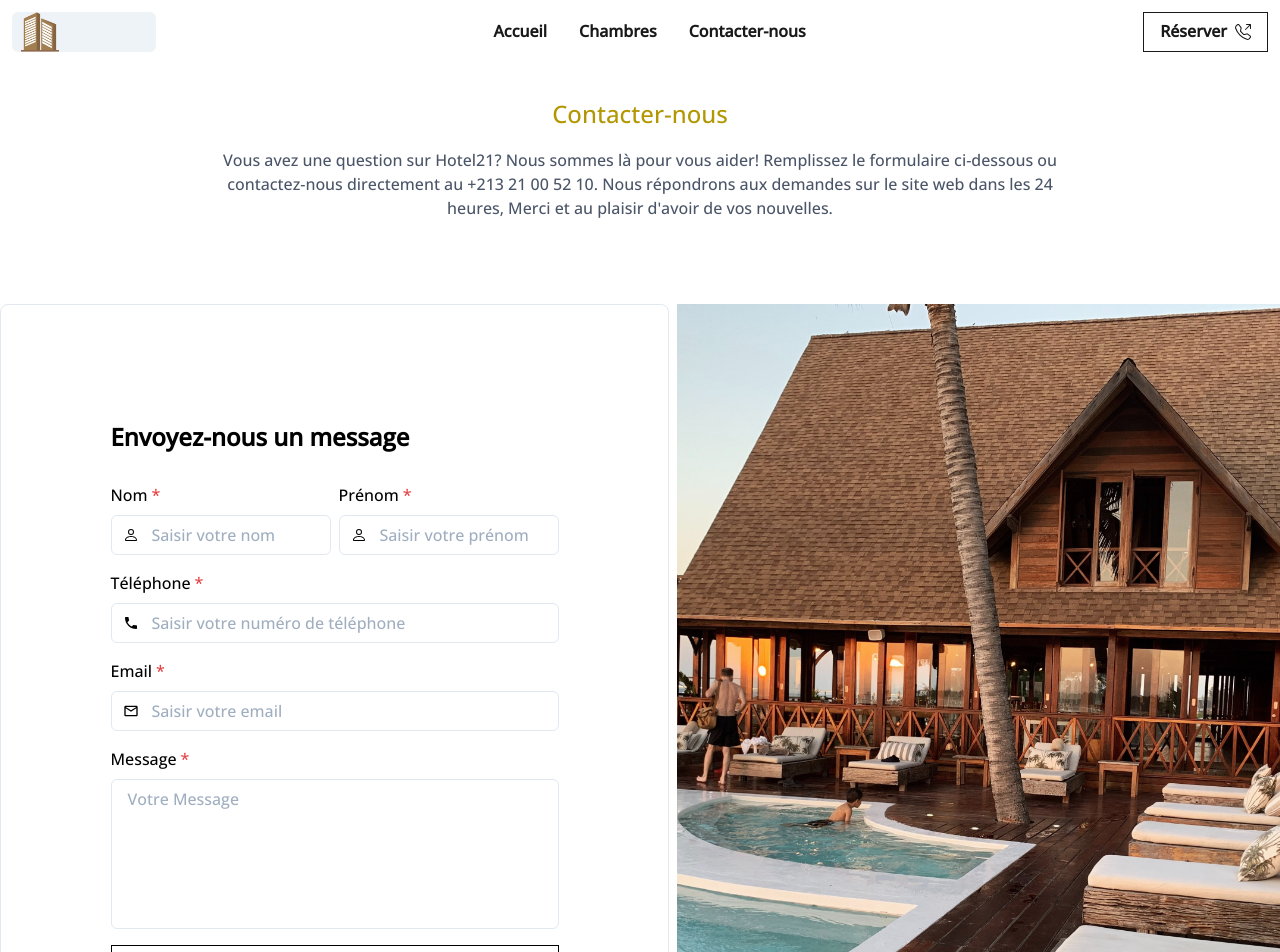
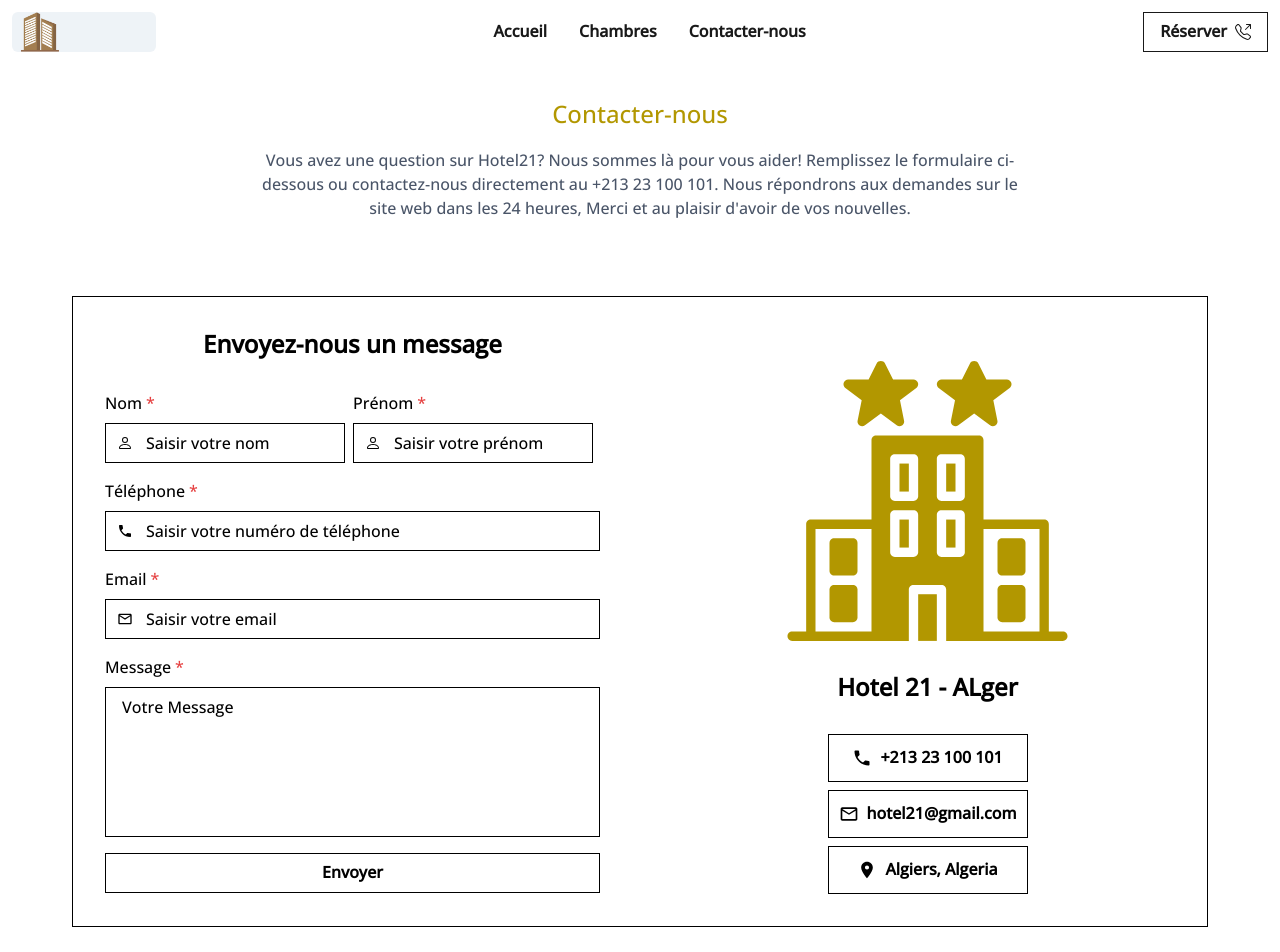
Before and after one commit to nemo256/hotel, a Next.js app: page /contacter-nous in a window 1280 px wide. Shown: the top 952 px of the page. Built offline with nearby package versions, Linux system fonts and the light colour scheme.

Commit message:
Updated contact us page with (uses existing components now)!

```diff
--- a/src/components/OutlineButton.js
+++ b/src/components/OutlineButton.js
@@ -10,18 +10,24 @@ export default function OutlineButton({ children, ...props }) {
       borderRadius={0}
       fontWeight='bold'
       transition='all 0.2s cubic-bezier(.08,.52,.52,1)'
+      h={props.h ? props.h : null}
+      w={props.h ? props.w : null}
       px={props.px ? props.px : null}
       py={props.py ? props.py : null}
       mx={props.mx ? props.mx : null}
+      size={props.size ? props.size : null}
       color={props.color ? props.color : null}
       position={props.position ? props.position : null}
+      alignItems={props.alignItems ? props.alignItems : null}
       zIndex={props.zIndex ? props.zIndex : null}
       opacity={props.opacity ? props.opacity : null}
       display={props.display ? props.display : 'flex'}
       rightIcon={props.rightIcon ? props.rightIcon : null}
-      onClick={props.onClick ? props.onClick : null}
+      leftIcon={props.leftIcon ? props.leftIcon : null}
+      // onClick={props.onClick ? props.onClick : null}
       _hover={{
-        bg: 'primary',
+        border: '1px',
+        borderColor: 'primary',
         textColor: 'black',
         fontWeight: 'extrabold'
       }}
--- a/src/components/contacter-nous/Card.js
+++ b/src/components/contacter-nous/Card.js
@@ -1,21 +1,24 @@
 import {
-  Stack,
+  Box,
+  Button,
+  Center,
+  Divider,
   Flex,
+  FormControl,
+  FormLabel,
   Heading,
   HStack,
-  Box,
-  FormControl,
-  FormLabel,
   Input,
-  Button,
   Image,
   Icon,
+  Text,
   Textarea,
   InputGroup,
-  InputLeftElement
+  InputLeftElement,
+  Stack
 } from '@chakra-ui/react'
-import { BsPerson } from 'react-icons/bs'
-import { MdOutlineEmail, MdPhone } from 'react-icons/md'
+import { BsPerson, BsFillBriefcaseFill } from 'react-icons/bs'
+import { MdOutlineEmail, MdPhone, MdLocationOn } from 'react-icons/md'
 
 // Custom Header component
 import Header from '../../components/Header'
@@ -31,52 +34,118 @@ export default function Card() {
       >
         {{
            title: 'Contacter-nous',
-           content: 'Vous avez une question sur Hotel21? Nous sommes là pour vous aider! Remplissez le formulaire ci-dessous ou contactez-nous directement au +213 21 00 52 10. Nous répondrons aux demandes sur le site web dans les 24 heures, Merci et au plaisir d\'avoir de vos nouvelles.'
+           content: 'Vous avez une question sur Hotel21? Nous sommes là pour vous aider! Remplissez le formulaire ci-dessous ou contactez-nous directement au +213 23 100 101. Nous répondrons aux demandes sur le site web dans les 24 heures, Merci et au plaisir d\'avoir de vos nouvelles.'
         }}
       </Header>
-      <Stack minH='100vh' direction={['column-reverse', 'row']}>
+      <Stack
+        mt={[12, 10, 8, 0, 0, 0]}
+        mx={[2, 4, 4, 4, 4, 4]}
+        direction={['column-reverse', 'column-reverse', 'row', 'row', 'row', 'row']}
+        border='1px'
+        borderRadius='none'
+      >
         <Flex
           p={8}
           flex={1}
           align='center'
           justify='center'
-          borderWidth='1px'
-          borderRadius='lg'
         >
-          <Stack spacing={4} w='full' maxW='md'>
-            <Heading fontSize='2xl' mb={4}>Envoyez-nous un message</Heading>
+          <Stack spacing={4} w='full'>
+            <Heading align='center' fontSize='2xl' mb={4}>
+              Envoyez-nous un message
+            </Heading>
             <HStack>
                 <Box>
                   <FormControl id='firstName' isRequired>
                     <FormLabel>Nom</FormLabel>
-                    <InputGroup>
+                    <InputGroup border='0.5px'>
                       <InputLeftElement children=<BsPerson /> />
-                      <Input type='text' placeholder='Saisir votre nom' />
+                      <Input
+                        type='text'
+                        placeholder='Saisir votre nom'
+                        borderRadius='none'
+                        _placeholder={{
+                          color: 'black',
+                          fontWeight: 'normal'
+                        }}
+                        _hover={{
+                          borderColor: 'primary'
+                        }}
+                        _focus={{
+                          border: '1px',
+                          borderColor: 'primary',
+                        }}
+                      />
                     </InputGroup>
                   </FormControl>
                 </Box>
                 <Box>
                   <FormControl id='lastName' isRequired >
                     <FormLabel>Prénom</FormLabel>
-                    <InputGroup>
+                    <InputGroup border='0.5px'>
                       <InputLeftElement children=<BsPerson /> />
-                      <Input type='text' placeholder='Saisir votre prénom' />
+                      <Input
+                        type='text'
+                        placeholder='Saisir votre prénom'
+                        borderRadius='none'
+                        _placeholder={{
+                          color: 'black',
+                          fontWeight: 'normal'
+                        }}
+                        _hover={{
+                          borderColor: 'primary'
+                        }}
+                        _focus={{
+                          border: '1px',
+                          borderColor: 'primary',
+                        }}
+                      />
                     </InputGroup>
                   </FormControl>
                 </Box>
               </HStack>
             <FormControl id='telephone' isRequired>
               <FormLabel>Téléphone</FormLabel>
-              <InputGroup>
+              <InputGroup border='0.5px'>
                 <InputLeftElement children=<MdPhone /> />
-                <Input type='telephone'  placeholder='Saisir votre numéro de téléphone' />
+                <Input
+                  type='telephone'
+                  placeholder='Saisir votre numéro de téléphone'
+                  borderRadius='none'
+                  _placeholder={{
+                    color: 'black',
+                    fontWeight: 'normal'
+                  }}
+                  _hover={{
+                    borderColor: 'primary'
+                  }}
+                  _focus={{
+                    border: '1px',
+                    borderColor: 'primary',
+                  }}
+                />
               </InputGroup>
             </FormControl>
             <FormControl id='email' isRequired>
               <FormLabel>Email</FormLabel>
-              <InputGroup>
+              <InputGroup border='0.5px'>
                 <InputLeftElement children=<MdOutlineEmail /> />
-                <Input type='email' placeholder='Saisir votre email'/>
+                <Input
+                  type='email'
+                  placeholder='Saisir votre email'
+                  borderRadius='none'
+                  _placeholder={{
+                    color: 'black',
+                    fontWeight: 'normal'
+                  }}
+                  _hover={{
+                    borderColor: 'primary'
+                  }}
+                  _focus={{
+                    border: '1px',
+                    borderColor: 'primary',
+                  }}
+                />
               </InputGroup>
             </FormControl>
             <FormControl isRequired>
@@ -86,6 +155,20 @@ export default function Card() {
                 placeholder='Votre Message'
                 rows={6}
                 resize='none'
+                borderWidth='0.5px'
+                borderColor='black'
+                borderRadius='none'
+                _placeholder={{
+                  color: 'black',
+                  fontWeight: 'normal'
+                }}
+                _hover={{
+                  borderColor: 'primary'
+                }}
+                _focus={{
+                  border: '1px',
+                  borderColor: 'primary',
+                }}
               />
             </FormControl>
             <OutlineButton>
@@ -93,12 +176,125 @@ export default function Card() {
             </OutlineButton>
           </Stack>
         </Flex>
-        <Flex flex={1}>
-          <Image
-            alt='Room Image'
-            objectFit='cover'
-            src='./defaultBcg.jpg'
-          />
+        <Divider orientation={['horizontal', 'horizontal', 'vertical', 'vertical', 'vertical', 'vertical']} />
+        <Flex
+          p={8}
+          flex={1}
+          justify='center'
+          justifyContent='center'
+        >
+          <Stack spacing={4} w='full' mt={[6, 8]}>
+            <Flex h={280} justifyContent='center'>
+              <svg
+                x='0px'
+                y='0px'
+                viewBox='0 0 511.998 511.998'
+                fill='#b29700'
+              >
+                <path d='M238.501,39.78c-1.169-3.482-4.42-5.837-8.098-5.837h-37.394L178.306,4.528c-2.893-5.786-12.382-5.786-15.275,0
+                    l-14.702,29.414h-37.393c-3.678,0-6.938,2.355-8.098,5.837c-1.161,3.482,0.043,7.322,2.978,9.523l29.832,22.374l-7.475,37.393
+                    c-0.7,3.465,0.819,6.997,3.806,8.892c2.987,1.894,6.835,1.741,9.66-0.375l29.03-21.666l29.03,21.666
+                    c1.51,1.126,3.302,1.69,5.103,1.69c1.579,0,3.166-0.435,4.557-1.314c2.987-1.894,4.506-5.427,3.806-8.892l-7.475-37.393
+                    l29.833-22.374C238.458,47.101,239.662,43.261,238.501,39.78z'/>
+                <path d='M409.168,39.78c-1.169-3.482-4.42-5.837-8.098-5.837h-37.393L348.973,4.528c-2.893-5.786-12.382-5.786-15.275,0
+                    l-14.703,29.414h-37.393c-3.678,0-6.938,2.355-8.098,5.837c-1.161,3.482,0.043,7.322,2.978,9.523l29.833,22.374l-7.475,37.393
+                    c-0.7,3.465,0.819,6.997,3.806,8.892c2.987,1.894,6.835,1.741,9.66-0.375l29.03-21.666l29.03,21.666
+                    c1.51,1.126,3.302,1.69,5.103,1.69c1.579,0,3.166-0.435,4.557-1.314c2.987-1.894,4.506-5.427,3.806-8.892l-7.475-37.393
+                    l29.833-22.374C409.125,47.101,410.329,43.261,409.168,39.78z'/>
+                <path d='M119.469,324.076H85.336c-4.71,0-8.533,3.814-8.533,8.533v51.2c0,4.719,3.823,8.533,8.533,8.533h34.133
+                    c4.71,0,8.533-3.814,8.533-8.533v-51.2C128.002,327.891,124.179,324.076,119.469,324.076z'/>
+                <path d='M119.469,409.41H85.336c-4.71,0-8.533,3.814-8.533,8.533v51.2c0,4.719,3.823,8.533,8.533,8.533h34.133
+                    c4.71,0,8.533-3.814,8.533-8.533v-51.2C128.002,413.224,124.179,409.41,119.469,409.41z'/>
+                <path d='M426.669,324.076h-34.133c-4.71,0-8.533,3.814-8.533,8.533v51.2c0,4.719,3.823,8.533,8.533,8.533h34.133
+                    c4.71,0,8.533-3.814,8.533-8.533v-51.2C435.202,327.891,431.38,324.076,426.669,324.076z'/>
+                <path d='M426.669,409.41h-34.133c-4.71,0-8.533,3.814-8.533,8.533v51.2c0,4.719,3.823,8.533,8.533,8.533h34.133
+                    c4.71,0,8.533-3.814,8.533-8.533v-51.2C435.202,413.224,431.38,409.41,426.669,409.41z'/>
+                <path d='M503.466,494.743h-25.6V298.476c0-4.719-3.814-8.533-8.533-8.533H358.399V144.876c0-4.719-3.814-8.533-8.533-8.533
+                    H162.132c-4.71,0-8.533,3.814-8.533,8.533v145.067H42.666c-4.71,0-8.533,3.814-8.533,8.533v196.267h-25.6
+                    c-4.71,0-8.533,3.814-8.533,8.533s3.823,8.533,8.533,8.533h34.133h119.467h59.733v-93.867c0-4.719,3.823-8.533,8.533-8.533h51.2
+                    c4.719,0,8.533,3.814,8.533,8.533v93.867h59.733h119.467h34.133c4.719,0,8.533-3.814,8.533-8.533
+                    C511.999,498.557,508.185,494.743,503.466,494.743z M153.599,494.743h-102.4V307.01h102.4V494.743z M238.932,349.676
+                    c0,4.719-3.814,8.533-8.533,8.533h-34.133c-4.71,0-8.533-3.814-8.533-8.533v-68.267c0-4.719,3.823-8.533,8.533-8.533h34.133
+                    c4.719,0,8.533,3.814,8.533,8.533V349.676z M238.932,247.276c0,4.719-3.814,8.533-8.533,8.533h-34.133
+                    c-4.71,0-8.533-3.814-8.533-8.533v-68.267c0-4.719,3.823-8.533,8.533-8.533h34.133c4.719,0,8.533,3.814,8.533,8.533V247.276z
+                     M315.733,358.209h-34.134c-4.71,0-8.533-3.814-8.533-8.533v-68.267c0-4.719,3.823-8.533,8.533-8.533h34.133
+                    c4.719,0,8.533,3.814,8.533,8.533v68.267h0.001C324.266,354.395,320.452,358.209,315.733,358.209z M315.733,255.809h-34.134
+                    c-4.71,0-8.533-3.814-8.533-8.533v-68.267c0-4.719,3.823-8.533,8.533-8.533h34.133c4.719,0,8.533,3.814,8.533,8.533v68.267h0.001
+                    C324.266,251.995,320.452,255.809,315.733,255.809z M460.799,494.743h-102.4V307.01h102.4V494.743z'/>
+                <rect x='204.799' y='187.543' width='17.067' height='51.2'/>
+                <rect x='290.132' y='289.943' width='17.067' height='51.2'/>
+                <rect x='204.799' y='289.943' width='17.067' height='51.2'/>
+                <rect x='238.932' y='426.476' width='34.134' height='85.334'/>
+                <rect x='290.132' y='187.543' width='17.067' height='51.2'/>
+              </svg>
+            </Flex>
+            <Heading align='center' fontSize='2xl' pt={[0, 2, 4]}>
+              Hotel 21 - ALger
+            </Heading>
+            <Stack
+              pt={4}
+              spacing={2}
+              direction='column'
+              alignItems='center'
+            >
+              <OutlineButton
+                size='md'
+                h='48px'
+                w='200px'
+                color='black'
+                _hover={{
+                  border: '2px solid black',
+                  borderRadius: 'none'
+                }}
+                _active={{
+                  border: '2px',
+                  borderColor: 'primary',
+                  borderRadius: 'none'
+                }}
+                _focus={{  }}
+                leftIcon={<MdPhone color='black' size='20px' />}
+              >
+                +213 23 100 101
+              </OutlineButton>
+              <OutlineButton
+                size='md'
+                h='48px'
+                w='200px'
+                color='black'
+                _hover={{
+                  border: '2px solid black',
+                  borderRadius: 'none'
+                }}
+                _active={{
+                  border: '2px',
+                  borderColor: 'primary',
+                  borderRadius: 'none'
+                }}
+                _focus={{  }}
+                leftIcon={<MdOutlineEmail color='black' size='20px' />}
+              >
+                hotel21@gmail.com
+              </OutlineButton>
+              <OutlineButton
+                size='md'
+                h='48px'
+                w='200px'
+                color='black'
+                _hover={{
+                  border: '2px solid black',
+                  borderRadius: 'none'
+                }}
+                _active={{
+                  border: '2px',
+                  borderColor: 'primary',
+                  borderRadius: 'none'
+                }}
+                _focus={{  }}
+                leftIcon={<MdLocationOn color='black' size='20px' />}>
+                Algiers, Algeria
+              </OutlineButton>
+            </Stack>
+          </Stack>
         </Flex>
       </Stack>
     </>
--- a/src/pages/contacter-nous.js
+++ b/src/pages/contacter-nous.js
@@ -1,15 +1,15 @@
-import { Stack } from '@chakra-ui/react'
+import { Container } from '@chakra-ui/react'
 import Card from '../components/contacter-nous/Card'
 
 export default function Index() {
   return (
-    <Stack
+    <Container
       mt={16}
-      maxW='100%'
+      maxW='1200px'
       justify='center'
       align='center'
     >
       <Card />
-    </Stack>
+    </Container>
   )
 }
```
Also changed, not shown: public/hotel.svg (deleted).
